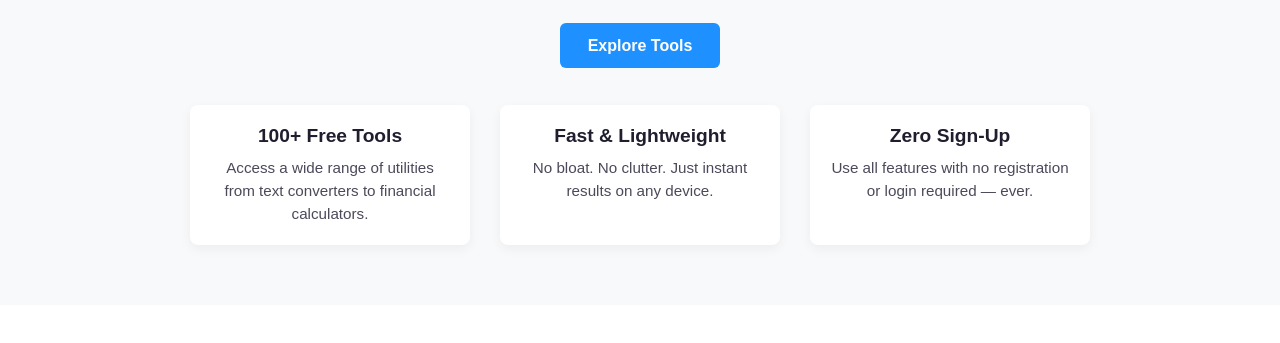
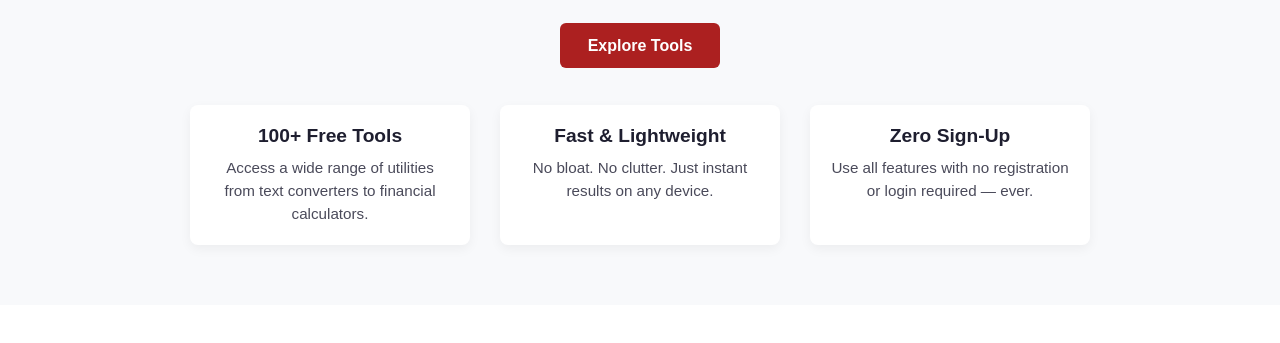
Before and after one commit to hasnainzia20/tooleble, a plain HTML site: page index.html in a window 1280 px wide. Shown: the part 234-577 px from the top of the page. Drawn offline with Linux system fonts and the light colour scheme.

Commit message:
just testing

```diff
--- a/style.css
+++ b/style.css
@@ -142,7 +142,7 @@ nav {
 }
 
 .hero-button {
-  background-color: #1e90ff;
+  background-color: #ac2020;
   color: #fff;
   padding: 14px 28px;
   font-size: 1rem;
```
